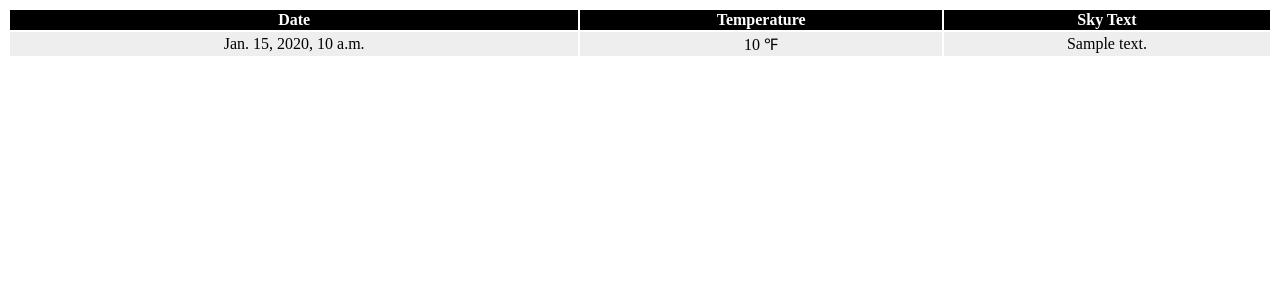
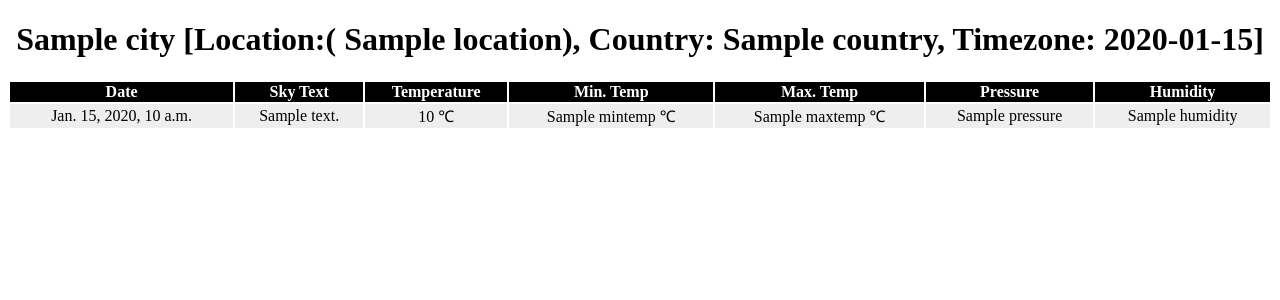
Before and after one commit to coder-cell/Weather-Dashboard, a Django app: template WeatherDashboard/WeatherApi/templates/forecast.html in a window 1280 px wide. Shown: the top 300 px of the page. Run offline with Django 3.2, Linux system fonts and the light colour scheme; the template is opened without the code that fills it: most values are stand-ins (such as "Sample title", 1, 10 or a date in 2020).

Commit message:
Added functionality for weather forecast.

```diff
--- a/WeatherDashboard/WeatherApi/apis/openweatherapi/__init__.py
+++ b/WeatherDashboard/WeatherApi/apis/openweatherapi/__init__.py
@@ -5,7 +5,7 @@ from types import SimpleNamespace
 API_KEY = "b2759e8099be4432b8f6a37ff9089770"
 
 
-def getcurrentdata(city, forecast=False):
+def getweatherdata(city, forecast=False):
     base_url = "http://api.openweathermap.org/data/2.5/weather?"
 
     if forecast:
--- a/WeatherDashboard/WeatherApi/templates/forecast.html
+++ b/WeatherDashboard/WeatherApi/templates/forecast.html
@@ -22,18 +22,28 @@
     <title>Forecast Website</title>
 </head>
 <body>
+<h1 style="text-align: center"> {{ city }}
+    [Location:( {{ location }}), Country: {{ country }}, Timezone: {{ timezone }}] </h1>
+
 <table id="t01" style="width:100%">
     <tr>
         <th> Date </th>
+        <th> Sky Text </th>
         <th> Temperature </th>
-        <th> Sky Text </th>
+        <th> Min. Temp </th>
+        <th> Max. Temp </th>
+        <th> Pressure </th>
+        <th> Humidity </th>
     </tr>
     {% for info in forecastinfo %}
           <tr>
-<!--            <td> <a href="{{ city }}"> {{ city }} </a></td>-->
-              <td> {{ info.date }} </td>
-              <td> {{ info.temperature }} &#8457; </td>
-              <td> {{ info.sky_text }} </td>
+            <td> {{ info.date }} </td>
+            <td> {{ info.skytext }} </td>
+            <td> {{ info.temperature }} &#8451;</td>
+            <td> {{ info.mintemp }} &#8451; </td>
+            <td> {{ info.maxtemp }} &#8451; </td>
+            <td> {{ info.pressure }} </td>
+            <td> {{ info.humidity }} </td>
           </tr>
     {% endfor %}
 </table>
--- a/openweatheraapi.py
+++ b/openweatheraapi.py
@@ -4,9 +4,9 @@ from types import SimpleNamespace
 
 
 API_KEY = "b2759e8099be4432b8f6a37ff9089770"
-BASE_URL = "http://api.openweathermap.org/data/2.5/weather?"
+# BASE_URL = "http://api.openweathermap.org/data/2.5/weather?"
 
-# BASE_URL = "https://api.openweathermap.org/data/2.5/forecast?"
+BASE_URL = "https://api.openweathermap.org/data/2.5/forecast?"
 
 city_name = "Chennai"
 
```
Also changed, not shown: WeatherDashboard/WeatherApi/views.py (+19 -5 lines).
